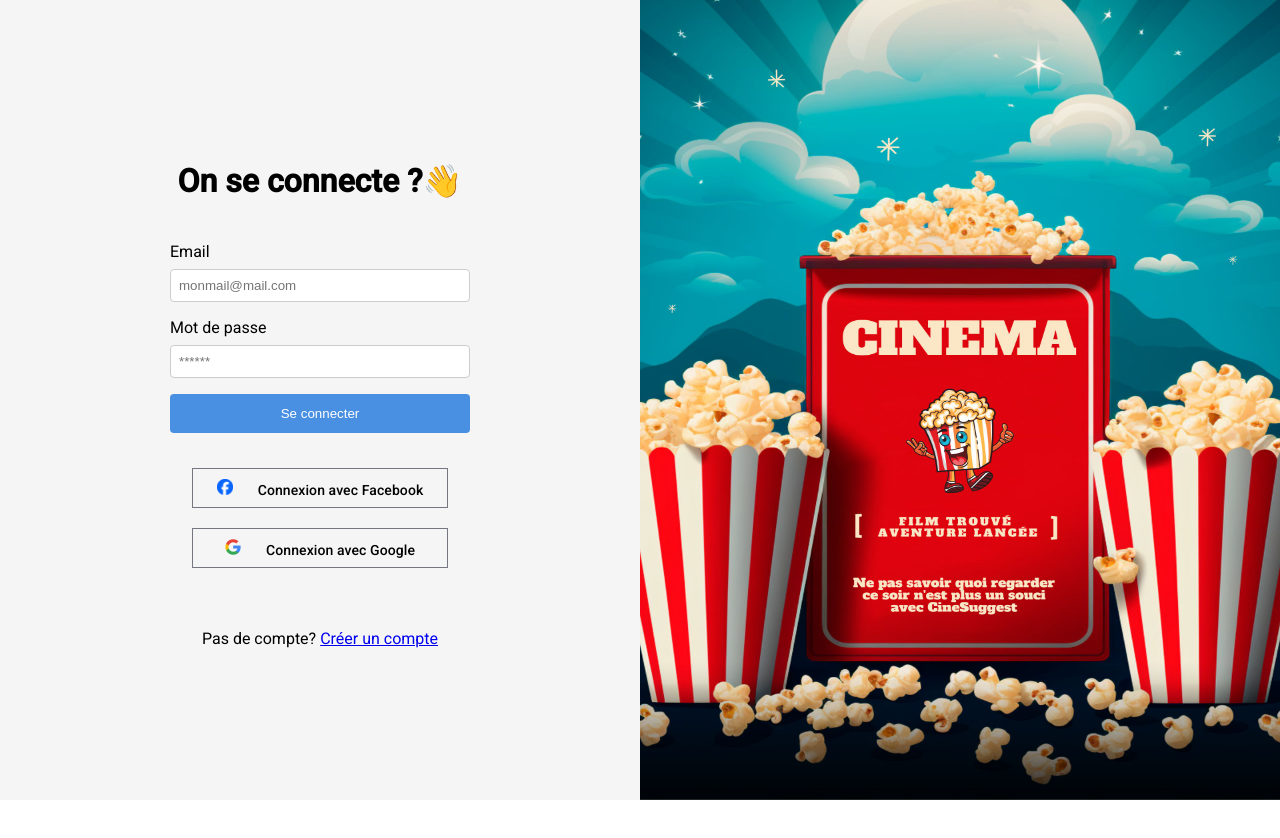
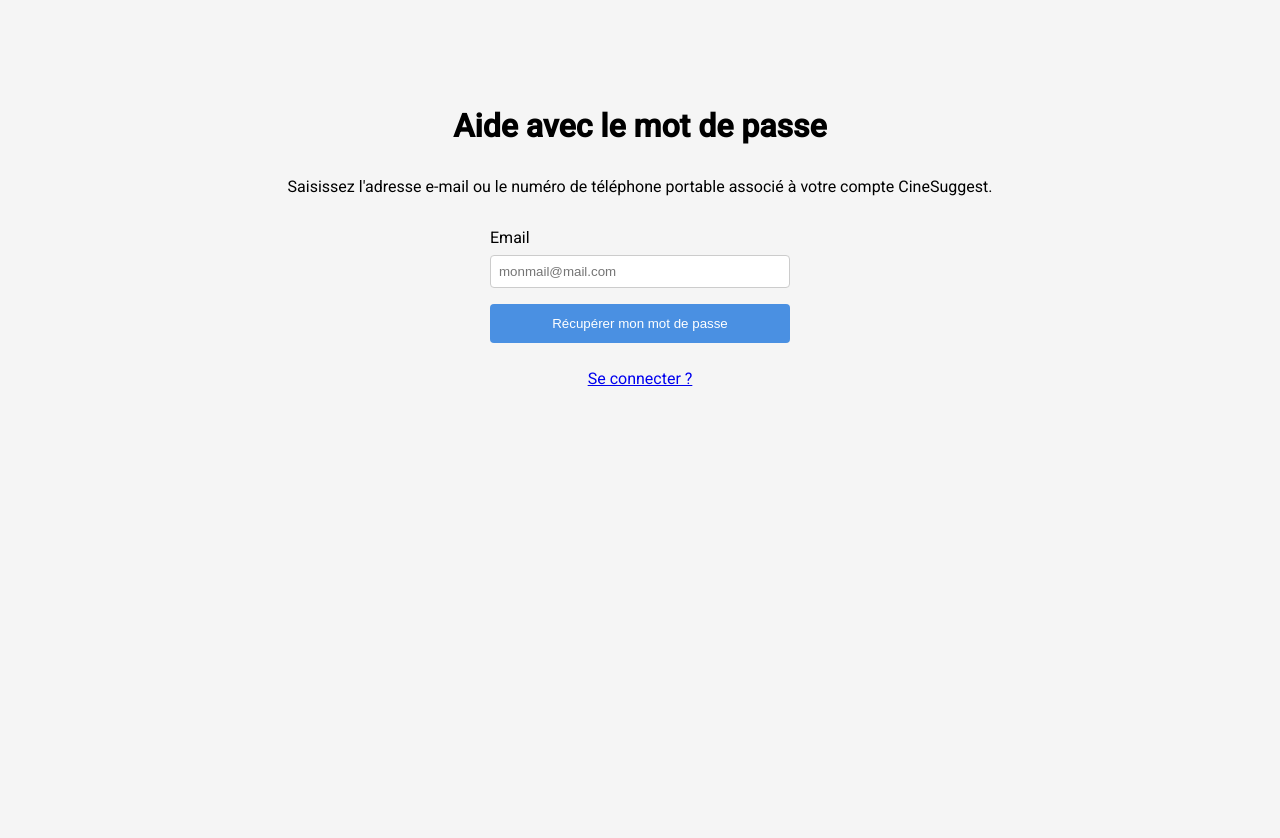
Before and after one commit to Kunamaestro/CineSuggest, an Angular app: page / in a window 1280 px wide. Shown: the top 838 px of the page. Before the commit the page ends 800 px from the top, so only its background shows below. Built offline with nearby package versions, Linux system fonts and the light colour scheme.

Commit message:
forgotten password front ok

```diff
--- a/src/app/app.component.html
+++ b/src/app/app.component.html
@@ -1 +1 @@
-<app-login></app-login>
+<app-forgotten-password></app-forgotten-password>
--- a/src/app/app.component.ts
+++ b/src/app/app.component.ts
@@ -1,11 +1,11 @@
 import { Component } from '@angular/core';
 import { RouterOutlet } from '@angular/router';
-import { LoginComponent } from "./components/auth_components/login/login.component";
+import { ForgottenPasswordComponent } from "./components/auth_components/forgotten-password/forgotten-password.component";
 
 
 @Component({
   selector: 'app-root',
-  imports: [RouterOutlet, LoginComponent],
+  imports: [RouterOutlet,  ForgottenPasswordComponent],
   templateUrl: './app.component.html',
   styleUrl: './app.component.scss'
 })
--- a/src/app/components/auth_components/forgotten-password/forgotten-password.component.html
+++ b/src/app/components/auth_components/forgotten-password/forgotten-password.component.html
@@ -1 +1,13 @@
-<p>forgotten-password works!</p>
+<div class="login-left">
+    <h2>Aide avec le mot de passe</h2>
+    <p>Saisissez l'adresse e-mail ou le numéro de téléphone portable associé à votre compte CineSuggest.</p>
+    <form>
+
+      <label for="email">Email</label>
+      <input type="email" id="email" name="email" placeholder="monmail@mail.com">
+
+      <button type="submit" class="btn btn-signin" style="color: white!important;">Récupérer mon mot de passe</button>
+    </form>
+
+    <p style="padding-top: 10px;"><a href="#">Se connecter ?</a></p>
+  </div>
--- a/src/app/components/auth_components/forgotten-password/forgotten-password.component.scss
+++ b/src/app/components/auth_components/forgotten-password/forgotten-password.component.scss
@@ -0,0 +1,58 @@
+
+button{
+    color:#000000 !important
+}
+
+  .login-left, .login-right {
+
+    display: flex;
+    align-items: center;
+    justify-content: start;
+    padding-top: 10vh;
+
+  }
+
+  .login-left {
+    flex-direction: column;
+    background-color: #f5f5f5;
+    height: 100%;
+  }
+
+  .login-left h2 {
+    font-size: 2rem;
+    margin-bottom: 1rem;
+  }
+
+
+
+  .login-left form {
+    width: 100%;
+    max-width: 300px;
+    display: flex;
+    flex-direction: column;
+  }
+
+  .login-left form label {
+    margin-top: 1rem;
+  }
+
+  .login-left form input {
+    padding: 0.5rem;
+    margin-top: 0.5rem;
+    border: 1px solid #ccc;
+    border-radius: 4px;
+  }
+
+  .login-left .btn {
+    padding: 0.75rem;
+    margin-top: 1rem;
+    border: none;
+    border-radius: 4px;
+    cursor: pointer;
+  }
+
+
+  .login-left .btn-signin {
+    background-color: #4a90e2;
+    color: white;
+  }
--- a/src/app/components/auth_components/forgotten-password/forgotten-password.component.ts
+++ b/src/app/components/auth_components/forgotten-password/forgotten-password.component.ts
@@ -1,8 +1,12 @@
 import { Component } from '@angular/core';
+import {MatButtonModule} from '@angular/material/button';
 
 @Component({
   selector: 'app-forgotten-password',
-  imports: [],
+  imports: [
+    MatButtonModule,
+
+  ],
   templateUrl: './forgotten-password.component.html',
   styleUrl: './forgotten-password.component.scss'
 })
--- a/src/app/components/auth_components/login/login.component.ts
+++ b/src/app/components/auth_components/login/login.component.ts
@@ -1,12 +1,12 @@
 import { Component } from '@angular/core';
 import {MatButtonModule} from '@angular/material/button';
-import {MatDividerModule} from '@angular/material/divider';
+
 
 @Component({
   selector: 'app-login',
   imports: [
     MatButtonModule,
-    MatDividerModule,
+
   ],
   templateUrl: './login.component.html',
   styleUrl: './login.component.scss'
```
Also changed, not shown: 1 other file (tests, documents, lock files or other folders).
